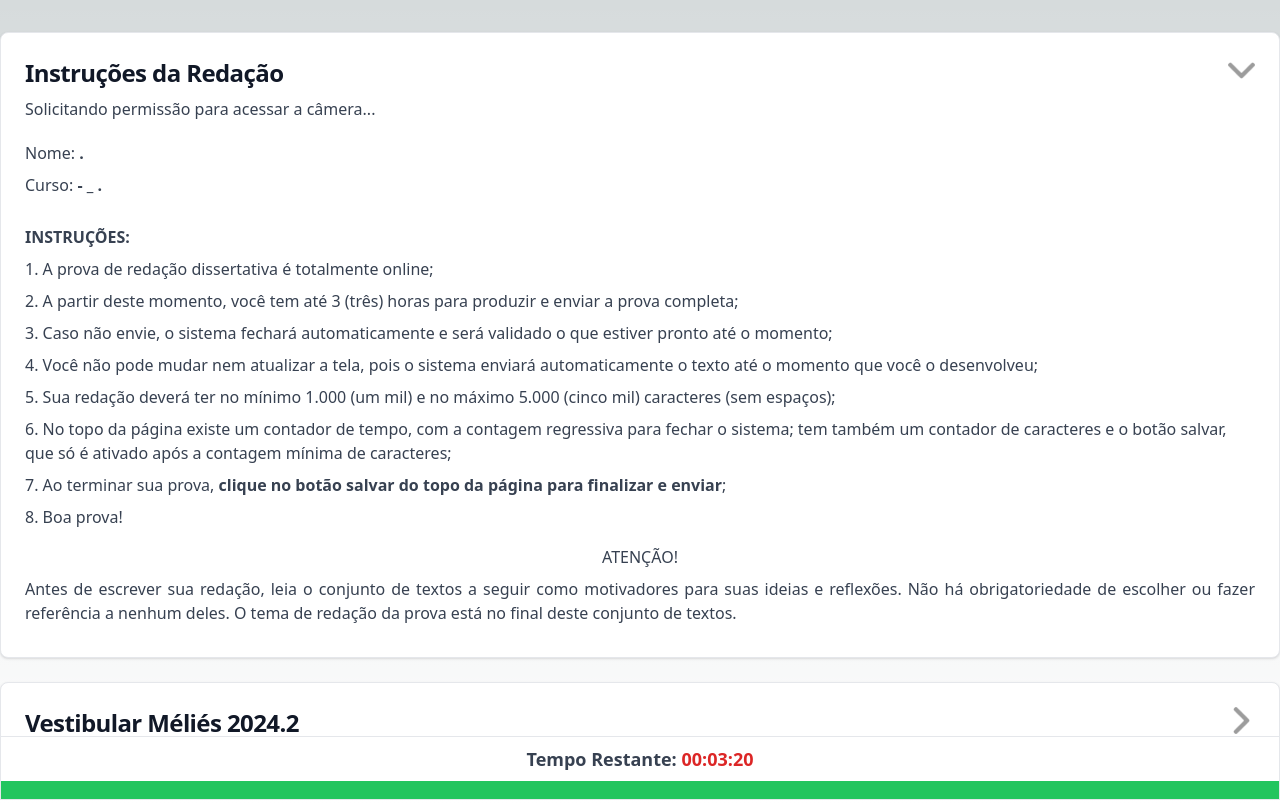
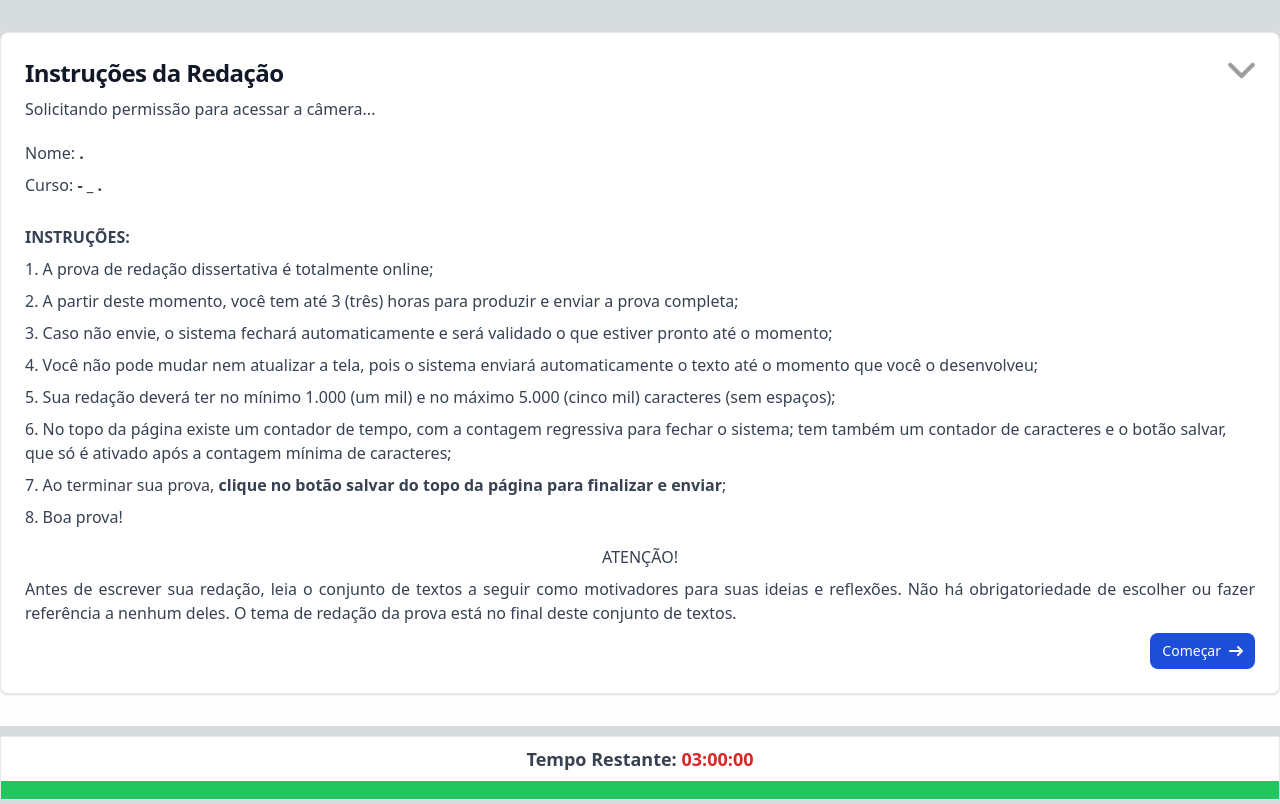
Before and after one commit to Marcus-devfs/admin-zhiryus, a Next.js app: page /essay/essay in a window 1280 px wide. Built offline with nearby package versions, Linux system fonts and the light colour scheme; no server answers.

Commit message:
correcao redacao, tempo de inicio

```diff
--- a/src/context/AppContext.tsx
+++ b/src/context/AppContext.tsx
@@ -46,8 +46,8 @@
 export const AppProvider: React.FC<AppProviderProps> = ({ children }) => {
 
     const [currentStep, setCurrentStep] = useState<number>(0)
-    // const totalTime = 10800
-    const totalTime = 200
+    const totalTime = 10800
+    // const totalTime = 200
     const [timeRemaining, setTimeRemaining] = useState<number>(totalTime);
     const [startEssay, setStartEssay] = useState<boolean>(false);
     const [loading, setLoading] = useState<boolean>(false);
--- a/src/pages/api/verifyUser.tsx
+++ b/src/pages/api/verifyUser.tsx
@@ -33,7 +33,6 @@
                     return res.status(200).json({ success: false, message: 'Usuário não existe' });
                 }
 
-                console.log('result aqui', result)
                 if (result?.ok) {
                     return res.status(200).json({ success: true, message: 'Autenticado.', user: result?.essayData });
                 }
--- a/src/pages/avaliationWriting/avaliation.tsx
+++ b/src/pages/avaliationWriting/avaliation.tsx
@@ -43,7 +43,7 @@
 
             <div className='flex px-6 py-3 items-center justify-center fixed top-5 left-5 bg gap-4 rounded-lg bg-white shadow border border-green-500'>
                 <CardIcon icon='/icons/avaliation_icon.png' alt='icon-avaliation' height={25} width={25} />
-                <p className='font-bold'>AMBIENTE DO AVALIADOR</p>
+                <p className='font-bold text-gray-700'>AMBIENTE DO AVALIADOR</p>
             </div>
             <div className='flex flex-col w-full items-center justify-start gap-6 py-8'>
 
--- a/src/pages/essay/essay.tsx
+++ b/src/pages/essay/essay.tsx
@@ -189,8 +189,15 @@
                                 </h1>
                             </div>
 
+                            {!startEssay && <div className='w-full flex justify-end items-end'>
+                                <Button arrowIcon={!loading} isLoading={loading} text='Começar' onClick={() => handleConfirmStartWriting()} disabled={startEssay} />
+                            </div>}
+
                         </div>}
                 </div>
+
+                {startEssay &&
+                    <>
 
                         <div className={`w-full p-6 bg-white border border-gray-200 rounded-lg shadow container flex-col flex`}>
                             <div className='flex w-full justify-between' onClick={() => setShowDetails({ ...showDetails, vestibular: !showDetails?.vestibular })}>
@@ -302,15 +309,12 @@
                                 <p className="font-bold text-center text-lg bg-yellow-200 p-4 mt-5 text-gray-600">
                                     ATENÇÃO!! Não é permitida a utilização de ferramentas IA para a produção do seu texto!
                                 </p>
-
-                        {!startEssay && <div className='w-full flex justify-end items-end'>
-                            <Button arrowIcon={!loading} isLoading={loading} text='Começar' onClick={() => handleConfirmStartWriting()} disabled={startEssay} />
-                        </div>}
-
                             </div>
                         </div>
 
-                {startEssay && <EssayWriting />}
+                        <EssayWriting />
+                    </>
+                }
             </div>
             <div className='w-full h-16 flex flex-col fixed bottom-0 pt-2 gap-2 align-center justify-center border bg-white'>
                 <p className='font-bold text-gray-700 text-center text-lg'>
--- a/src/pages/index.tsx
+++ b/src/pages/index.tsx
@@ -84,7 +84,7 @@
   ]
 
   return (
-    <div className="min-h-screen flex items-center justify-center py-8">
+    <div className="min-h-screen flex items-center justify-center py-8 pb-20">
       <div
         className="z-[-1] fixed top-0 left-0 w-full h-full bg-cover bg-no-repeat bg-[url('/background/imagem_prova.jpg')]"
       />
```
Lines whose indentation alone changed are shown as unchanged.
